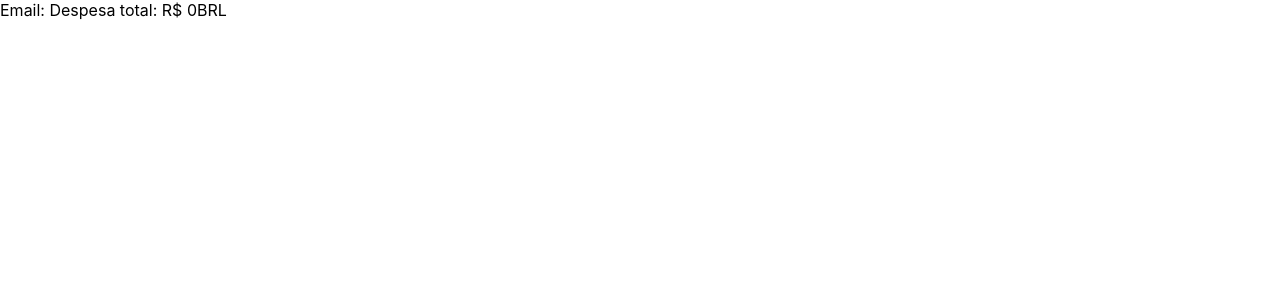
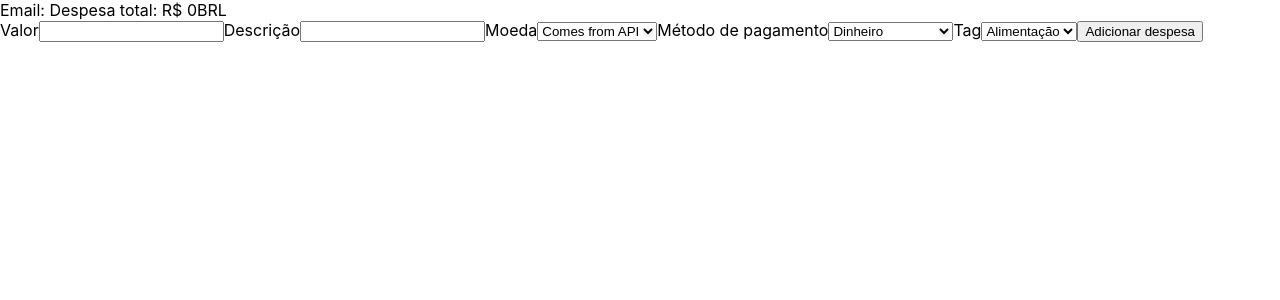
Before and after one commit to cae07/sd-013-a-project-trybewallet, a React (Create React App) app: page /carteira in a window 1280 px wide. Shown: the top 300 px of the page. Built offline with nearby package versions, Linux system fonts and the light colour scheme.

Commit message:
Implement a form to add expenses

```diff
--- /dev/null
+++ b/src/components/AddExpense.js
@@ -0,0 +1,45 @@
+import React from 'react';
+
+class AddExpense extends React.Component {
+  render() {
+    return (
+      <form>
+        <label htmlFor="value">
+          Valor
+          <input id="value" type="text" name="value" />
+        </label>
+        <label htmlFor="description">
+          Descrição
+          <input id="description" type="text" name="description" />
+        </label>
+        <label htmlFor="currency">
+          Moeda
+          <select id="currency" name="currency">
+            <option value="">Comes from API</option>
+          </select>
+        </label>
+        <label htmlFor="paymentMethod">
+          Método de pagamento
+          <select id="paymentMethod" name="paymentMethod">
+            <option value="cash">Dinheiro</option>
+            <option value="creditCard">Cartão de crédito</option>
+            <option value="debitCard">Cartão de débito</option>
+          </select>
+        </label>
+        <label htmlFor="tag">
+          Tag
+          <select id="tag" name="tag">
+            <option value="food">Alimentação</option>
+            <option value="leisure">Lazer</option>
+            <option value="work">Trabalho</option>
+            <option value="transportation">Transporte</option>
+            <option value="health">Saúde</option>
+          </select>
+        </label>
+        <button type="button">Adicionar despesa</button>
+      </form>
+    );
+  }
+}
+
+export default AddExpense;
--- a/src/pages/Wallet.js
+++ b/src/pages/Wallet.js
@@ -1,4 +1,5 @@
 import React from 'react';
+import AddExpense from '../components/AddExpense';
 import Header from '../components/Header';
 
 class Wallet extends React.Component {
@@ -6,6 +7,7 @@ class Wallet extends React.Component {
     return (
       <section>
         <Header />
+        <AddExpense />
       </section>
     );
   }
```
